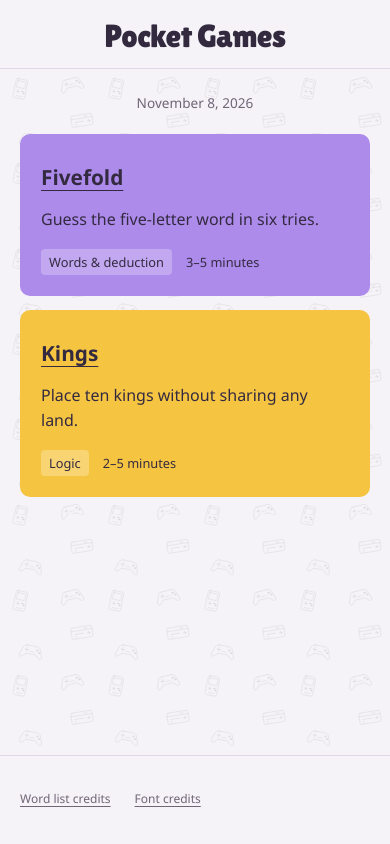
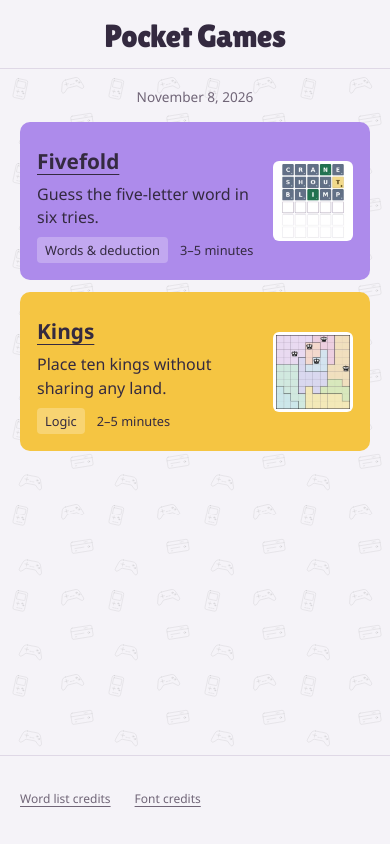
Before and after one commit to blackmichael/pocket-games, a SvelteKit app: page / in a window 390 px wide. Built offline with nearby package versions, Linux system fonts and the light colour scheme; a web font is replaced by a local one.

Commit message:
Add compact clickable game previews and shared descriptions

```diff
--- a/src/lib/catalog.ts
+++ b/src/lib/catalog.ts
@@ -5,6 +5,10 @@ export const games = [
     title: 'Fivefold',
     category: 'Words & deduction',
     description: 'Guess the five-letter word in six tries.',
+    preview: {
+      src: '/previews/fivefold.webp',
+      alt: 'Fivefold board with letter guesses and green, yellow, and gray feedback.'
+    },
     duration: '3–5 minutes',
     href: '/games/fivefold/'
   },
@@ -13,6 +17,10 @@ export const games = [
     title: 'Kings',
     category: 'Logic',
     description: 'Place ten kings without sharing any land.',
+    preview: {
+      src: '/previews/kings.webp',
+      alt: 'Kings board with crowns placed in different colored regions.'
+    },
     duration: '2–5 minutes',
     href: '/games/kings/'
   }
--- a/src/routes/+page.svelte
+++ b/src/routes/+page.svelte
@@ -35,14 +35,17 @@
   <ul class="game-list">
     {#each games as game, index}
       <li style:--card-background={gameCardColors[index % gameCardColors.length]}>
-        <div>
-          <h2><a href={game.href}>{game.title}</a></h2>
-          <p>{game.description}</p>
-        </div>
-        <div class="game-info">
-          <span>{game.category}</span>
-          <span>{game.duration}</span>
-        </div>
+        <a class="game-card" href={game.href} aria-labelledby="game-title-{game.id}" aria-describedby="game-description-{game.id}">
+          <div class="game-copy">
+            <h2 id="game-title-{game.id}">{game.title}</h2>
+            <p id="game-description-{game.id}">{game.description}</p>
+          </div>
+          <div class="game-info">
+            <span>{game.category}</span>
+            <span>{game.duration}</span>
+          </div>
+          <img class="game-preview" src={game.preview.src} alt={game.preview.alt} width="256" height="256" />
+        </a>
       </li>
     {/each}
   </ul>
@@ -53,23 +56,25 @@
 </main>
 
 <style>
-  main { width: min(780px, calc(100% - 40px)); margin: 32px auto 0; }
+  main { width: min(720px, calc(100% - 40px)); margin: 24px auto 0; }
   .catalog-date { margin: 0; text-align: center; color: var(--muted); font-size: .85rem; }
-  .game-list { display: grid; gap: 14px; margin: 22px 0 0; padding: 0; list-style: none; }
-  li { display: flex; align-items: center; justify-content: space-between; gap: 24px; padding: 24px; border: 1px solid transparent; border-radius: 10px; background: var(--card-background); color: var(--ink); }
-  li:hover { border-color: #342a4044; }
-  h2 { margin: 0 0 8px; font-size: 1.3rem; font-weight: 700; }
-  h2 a { display: inline-flex; align-items: center; min-height: 44px; color: inherit; text-decoration: underline; text-decoration-thickness: 1px; text-underline-offset: 5px; }
-  h2 a:hover { text-decoration-thickness: 2px; }
-  h2 a:focus-visible { outline-color: var(--ink); }
-  li p { margin: 0; line-height: 1.6; }
-  .game-info { display: grid; justify-items: end; gap: 10px; flex-shrink: 0; font-size: .8rem; }
+  .game-list { display: grid; grid-auto-rows: 1fr; gap: 12px; margin: 16px 0 0; padding: 0; list-style: none; }
+  li { min-width: 0; }
+  .game-card { display: grid; height: 100%; box-sizing: border-box; grid-template-columns: minmax(0, 1fr) 96px; grid-template-areas: "copy preview" "info preview"; align-items: center; gap: 8px 16px; padding: 16px; border: 1px solid transparent; border-radius: 10px; background: var(--card-background); color: var(--ink); text-decoration: none; }
+  .game-card:hover { border-color: #342a4044; }
+  .game-preview { grid-area: preview; grid-row: 1 / -1; display: block; width: 96px; height: 96px; border-radius: 6px; }
+  .game-copy { grid-area: copy; min-width: 0; }
+  h2 { display: flex; align-items: center; min-height: 44px; margin: 0; font-size: 1.3rem; font-weight: 700; text-decoration: underline; text-decoration-thickness: 1px; text-underline-offset: 5px; }
+  .game-card:hover h2, .game-card:focus-visible h2 { text-decoration-thickness: 2px; }
+  .game-card:focus-visible { outline-color: var(--ink); }
+  li p { min-block-size: 2lh; margin: 0; line-height: 1.45; }
+  .game-info { grid-area: info; display: flex; flex-wrap: wrap; align-items: center; gap: 8px 12px; font-size: .8rem; }
   .game-info span:first-child { padding: 4px 8px; background: #ffffff40; border-radius: 4px; }
-  .resume { margin: 22px 0 0; font-size: .9rem; }
+  .resume { margin: 16px 0 0; font-size: .9rem; }
   .resume a { display: inline-flex; align-items: center; min-height: 44px; }
   @media (max-width: 500px) {
-    main { margin-top: 24px; }
-    li { align-items: start; flex-direction: column; gap: 16px; padding: 20px; }
-    .game-info { display: flex; align-items: center; gap: 14px; }
+    main { margin-top: 18px; }
+    .game-card { grid-template-columns: minmax(0, 1fr) 80px; grid-template-areas: "copy preview" "info info"; }
+    .game-preview { width: 80px; height: 80px; }
   }
 </style>
--- a/src/routes/games/fivefold/+page.svelte
+++ b/src/routes/games/fivefold/+page.svelte
@@ -5,6 +5,9 @@
   import { chicagoDate, dailyIdentity, displayDate, resolvePuzzle } from '#lib/platform/daily.js';
   import { puzzleKey, puzzleUrl, type PuzzleIdentity } from '#lib/platform/types.js';
   import PuzzlePicker from '#lib/platform/PuzzlePicker.svelte';
+  import { games } from '#lib/catalog.js';
+
+  const game = games.find((game) => game.id === 'fivefold')!;
 
   let Game = $state<Component<{ identity: PuzzleIdentity }> | null>(null);
   let identity = $state<PuzzleIdentity | null>(null);
@@ -58,7 +61,7 @@
   <header class="game-heading">
     <div>
       <h1>Fivefold</h1>
-      <p>Five letters, six guesses.</p>
+      <p>{game.description}</p>
     </div>
     <PuzzlePicker gameId="fivefold" {identity} />
   </header>
--- a/src/routes/games/kings/+page.svelte
+++ b/src/routes/games/kings/+page.svelte
@@ -5,6 +5,9 @@
   import { chicagoDate, dailyIdentity, displayDate, resolvePuzzle } from '#lib/platform/daily.js';
   import { puzzleKey, puzzleUrl, type PuzzleIdentity } from '#lib/platform/types.js';
   import PuzzlePicker from '#lib/platform/PuzzlePicker.svelte';
+  import { games } from '#lib/catalog.js';
+
+  const game = games.find((game) => game.id === 'kings')!;
   let Game = $state<Component<{ identity: PuzzleIdentity }> | null>(null);
   let identity = $state<PuzzleIdentity | null>(null);
   let error = $state<string | null>(null);
@@ -34,7 +37,7 @@
 
 <svelte:head><title>Kings — Pocket Games</title><meta name="description" content="Place ten kings on a ten-by-ten board in a daily logic puzzle. One king per row, column, and colored region; no touching." /></svelte:head>
 <main id="main" tabindex="-1">
-  <header class="heading"><div><h1>Kings</h1><p>Ten kings. No shared lands.</p></div><PuzzlePicker gameId="kings" {identity} /></header>
+  <header class="heading"><div><h1>Kings</h1><p>{game.description}</p></div><PuzzlePicker gameId="kings" {identity} /></header>
   <section class="surface" aria-label="Kings puzzle">
     <div class="meta">{#if identity?.mode === 'daily'}<span>Daily</span><span>{displayDate(identity.date!)}</span>{:else if identity}<span>Practice</span><span class="seed">Seed: {identity.seed || '(empty)'}</span>{:else}<span>Loading puzzle…</span>{/if}</div>
     {#if newDay}<p class="notice">A new daily is available. Your board stays here. <a href={puzzleUrl(dailyIdentity('kings', today), location.origin)}>Play the new daily</a></p>{/if}
```
Also changed, not shown: static/previews/fivefold.webp (added), static/previews/kings.webp (added), 1 other file (tests, documents, lock files or other folders).
